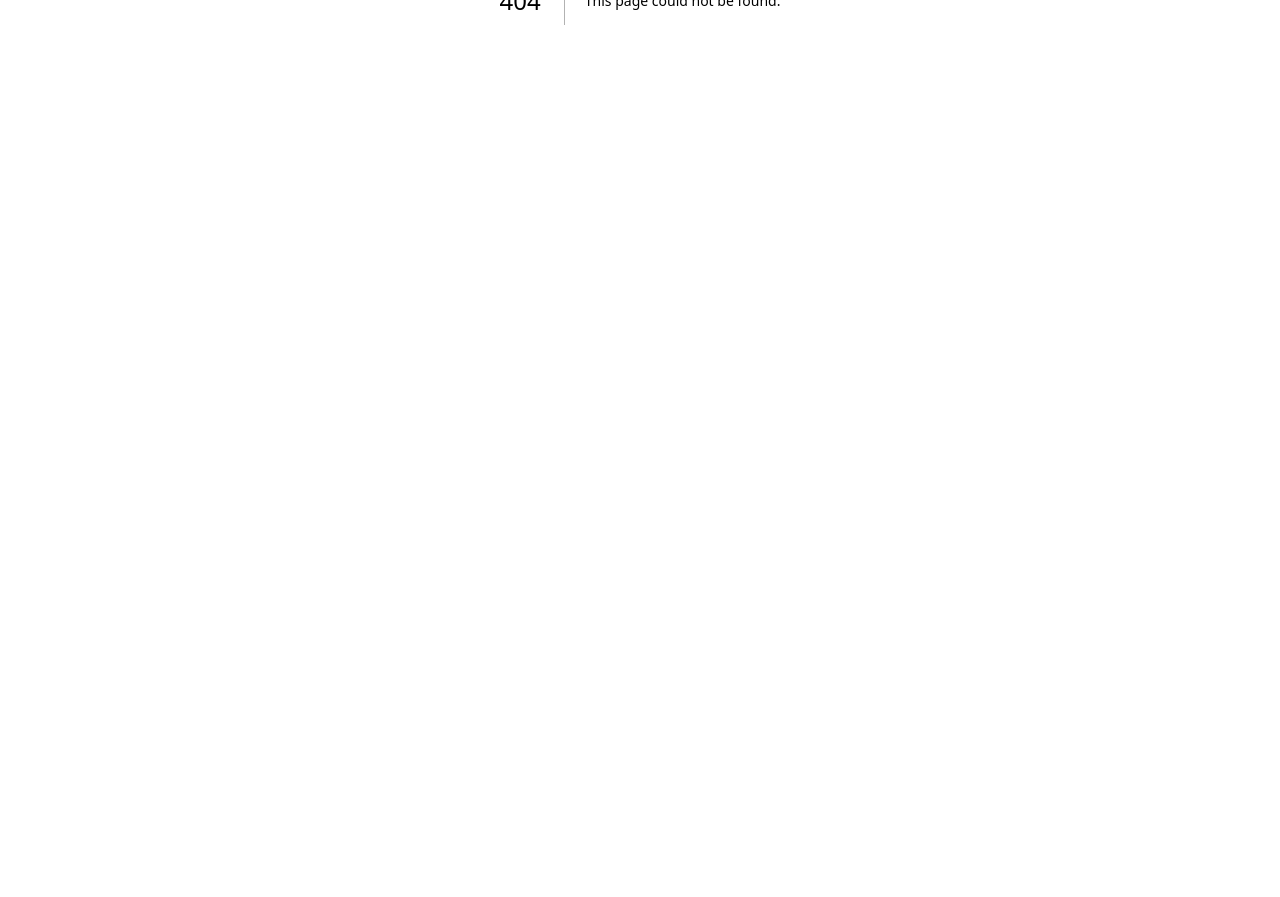
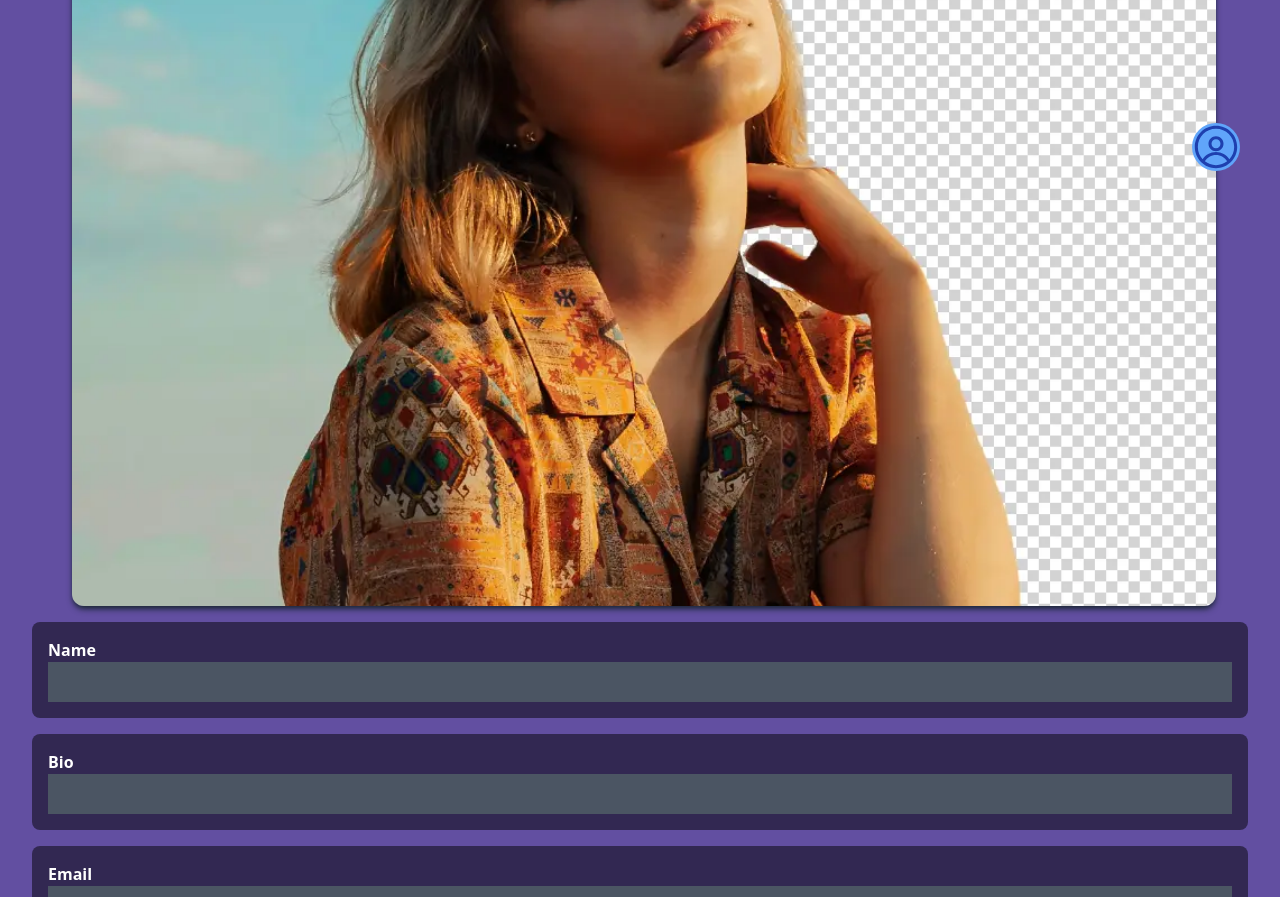
Before and after one commit to coyjiv/Rombo, a Next.js app: page /editProfile in a window 1280 px wide. Before the commit this address had no page. Shown: the part 400-1297 px from the top of the page. Before the commit the page ends 800 px from the top, so only its background shows below. Built offline with nearby package versions, Linux system fonts and the light colour scheme.

Commit message:
EditProfile page

```diff
--- a/src/components/gallery/Gallery.tsx
+++ b/src/components/gallery/Gallery.tsx
@@ -7,9 +7,9 @@ const Gallery = ({ images, isOpen, onClose }) => {
   return (
     <div className={`fixed top-0 left-0 w-full h-full  flex justify-center items-center ${isOpen ? "opacity-100 pointer-events-auto" : "opacity-0 pointer-events-none"}`}>
       <div className={`absolute top-0 left-0 w-full h-full bg-black opacity-70 duration-100 ${isOpen ? "visible" : "invisible"}`} onClick={onClose}></div>
-      <div className={`relative z-10 w-full max-w-lg bg-white p-10 rounded-lg shadow-md transform ${isOpen ? "scale-100" : "scale-0"} transition-transform duration-300 ease-in-out`}>
+      <div className={`relative z-10 w-full max-w-lg bg-dark-purple p-10 rounded-lg shadow-md transform ${isOpen ? "scale-100" : "scale-0"} transition-transform duration-300 ease-in-out`}>
         <button
-          className="absolute top-2 right-2 rounded-full hover:bg-dark-purple p-2 duration-300 text-xl"
+          className="absolute text-white top-2 right-2 rounded-full hover:bg-medium-purple p-2 duration-300 text-xl"
           onClick={onClose}
         >
           <RxCross1 />
--- /dev/null
+++ b/src/pages/editProfile/index.tsx
@@ -0,0 +1,160 @@
+import React, { useRef, useState } from "react";
+import Image from "next/image";
+import { RxAvatar } from "react-icons/rx";
+import Gallery from "@/components/gallery/Gallery";
+
+const EditProfile = ({ setIsEditing, profileData, setProfileData, openGallery }: any) => {
+  const [editedProfileData, setEditedProfileData] = useState({
+    ...profileData,
+  });
+  const [selectedImage, setSelectedImage] = useState("/img/avatar.webp");
+  const [isGalleryOpen, setIsGalleryOpen] = useState(false);
+  const imageInputRef = useRef(null);
+
+  const handleSaveProfile = () => {
+    setProfileData(editedProfileData);
+    setIsEditing(false);
+  };
+
+  const handleCancelEdit = () => {
+    setIsEditing(false);
+    setEditedProfileData({ ...profileData });
+  };
+
+  const handleInputChange = (e) => {
+    const { name, value } = e.target;
+    setEditedProfileData((prevData: any) => ({
+      ...prevData,
+      [name]: value,
+    }));
+  };
+
+  const handleImageSelect = (e) => {
+    const file = e.target.files[0];
+    if (file && file.type.startsWith("image/")) {
+      setSelectedImage(URL.createObjectURL(file));
+    }
+  };
+
+  const handleRxAvatarClick = () => {
+    imageInputRef.current.click();
+  };
+
+  const handleImageClick = () => {
+    setIsGalleryOpen(true);
+  };
+  const galleryImages = [
+    {
+      original: selectedImage,
+      thumbnail: selectedImage,
+    },
+  ];
+
+  return (
+    <div className="w-full mt-12 rounded-lg bg-medium-purple shadow-2xl p-4 text-white">
+      <div className="flex ml-10">
+        {selectedImage && (
+          <Image
+            onClick={handleImageClick}
+            className="rounded-xl w-full shadow-slate-800 shadow-md cursor-pointer ml-4"
+            alt="Avatar"
+            src={selectedImage}
+            width={200}
+            height={200}
+          />
+        )}
+        <input
+          type="file"
+          accept="image/*"
+          onChange={handleImageSelect}
+          className="hidden"
+          ref={imageInputRef}
+        />
+        <button onClick={handleRxAvatarClick}>
+          <RxAvatar className="text-blue-800 bg-blue-400 text-5xl relative right-6 top-3 hover:shadow-custom rounded-full duration-500" />
+        </button>
+      </div>
+      <div>
+        <ul className="grid gap-4 p-4 text-white">
+          <div className="cursor-pointer hover:bg-opacity-60 bg-dark-purple duration-300 rounded-lg p-4">
+            <li className="font-bold">Name</li>
+            <input
+              className="py-2 bg-gray-600 w-full "
+              type="text"
+              id="name"
+              name="name"
+              value={editedProfileData.name}
+              onChange={handleInputChange}
+            />
+          </div>
+
+          <div className="cursor-pointer hover:bg-opacity-60 bg-dark-purple duration-300 rounded-lg p-4">
+            <li className="font-bold">Bio</li>
+            <input
+              className="py-2 bg-gray-600 w-full "
+              type="text"
+              id="bio"
+              name="bio"
+              value={editedProfileData.bio}
+              onChange={handleInputChange}
+            />
+          </div>
+
+          <div className="cursor-pointer hover:bg-opacity-60 bg-dark-purple duration-300 rounded-lg p-4">
+            <li className="font-bold">Email</li>
+            <input
+              className="py-2 bg-gray-600 w-full "
+              type="text"
+              id="email"
+              name="email"
+              value={editedProfileData.email}
+              onChange={handleInputChange}
+            />
+          </div>
+
+          <div className="cursor-pointer hover:bg-opacity-60 bg-dark-purple duration-300 rounded-lg p-4">
+            <li className="font-bold">Phone number</li>
+
+            <input
+              className="py-2 bg-gray-600 w-full "
+              type="text"
+              id="phone"
+              name="phone"
+              value={editedProfileData.phone}
+              onChange={handleInputChange}
+            />
+          </div>
+
+          <div className="cursor-pointer hover:bg-opacity-60 bg-dark-purple duration-300 rounded-lg p-4">
+            <li className="font-bold">Nickname</li>
+            <input
+              className="py-2 bg-gray-600 w-full "
+              type="text"
+              id="nickname"
+              name="nickname"
+              value={editedProfileData.nickname}
+              onChange={handleInputChange}
+            />
+          </div>
+        </ul>
+      </div>
+      <div className="flex justify-between p-4">
+        <button className="btn btn-primary " onClick={handleSaveProfile}>
+          Save Profile
+        </button>
+        <button className="btn btn-danger" onClick={handleCancelEdit}>
+          Cancel
+        </button>
+      </div>
+      {isGalleryOpen && (
+        <Gallery
+          images={galleryImages}
+          isOpen={isGalleryOpen}
+          onClose={() => setIsGalleryOpen(false)}
+        />
+      )}
+    </div>
+  );
+};
+
+export default EditProfile;
--- a/src/pages/profile/index.tsx
+++ b/src/pages/profile/index.tsx
@@ -1,4 +1,5 @@
 import React, { useEffect, useRef, useState } from "react";
+import EditProfile from "../editProfile";
 import Image from "next/image";
 import { faker } from "@faker-js/faker";
 import { RxAvatar} from "react-icons/rx";
@@ -24,7 +25,6 @@ const Profile = ({ handleBackToChatList, openGallery}) => {
   const [isEditing, setIsEditing] = useState(false);
   const [error, setError] = useState(null);
   const [selectedImage, setSelectedImage] = useState("/img/avatar.webp");
-  const [isRxCrossVisible, setIsRxCrossVisible] = useState(false);
   const imageInputRef = useRef(null);
 
   useEffect(() => {
@@ -58,7 +58,7 @@ const Profile = ({ handleBackToChatList, openGallery}) => {
   };
 
  const handleEditProfileClick = () => {
-    setIsEditing(!isEditing);
+    setIsEditing(true);
   };
 
   const handleImageClick = () => {
@@ -75,23 +75,33 @@ const Profile = ({ handleBackToChatList, openGallery}) => {
       <div className="flex justify-between p-4">
         <button
           onClick={handleBackToChatList}
-          className="text-white p-[6px]  text-3xl rounded-full duration-300transition ease-in-out bg-blue-500 hover:-translate-y-1 hover:scale-110 hover:bg-indigo-600 duration-300 "
+          className="text-white p-[6px]  text-3xl rounded-full transition ease-in-out bg-blue-500 hover:-translate-y-1 hover:scale-110 hover:bg-indigo-600 duration-300"
         >
           <BiArrowBack />
         </button>
+        {!isEditing ? (
           <button
-          className="text-white p-[10px] text-xl rounded-full duration-300transition ease-in-out bg-blue-500 hover:-translate-y-1 hover:scale-110 hover:bg-indigo-600 duration-300 "
+            className="text-white p-[10px] text-xl rounded-full transition ease-in-out bg-blue-500 hover:-translate-y-1 hover:scale-110 hover:bg-indigo-600 duration-300"
             onClick={handleEditProfileClick}
           >
             <FaEdit />
           </button>
+        ) : null}
       </div>
+      {isEditing ? (
+        <EditProfile
+          setIsEditing={setIsEditing}
+          profileData={profileData}
+          setProfileData={setProfileData}
+        />
+      ) : (
+        <div>
           <div className="flex justify-between mb-4">
             <div
               className="mb-4 p-4 duration-300 border-dark-purple cursor-pointer"
               onClick={handleImageClick}
             >
-          <div className=" text-gray-300 font-bold text-2xl mb-1">{name}</div>
+              <div className="text-gray-300 font-bold text-2xl mb-1">{name}</div>
               <div className="text-gray-300">{bio}</div>
             </div>
             <div className="flex">
@@ -117,30 +127,30 @@ const Profile = ({ handleBackToChatList, openGallery}) => {
               </button>
             </div>
           </div>
-      <ul className=" grid gap-4 p-4 text-white">
-        <div className="cursor-pointer hover:bg-opacity-60  bg-dark-purple duration-300 rounded-lg p-4 ">
+          <ul className="grid gap-4 p-4 text-white">
+            <div className="cursor-pointer hover:bg-opacity-60 bg-dark-purple duration-300 rounded-lg p-4">
               <li className="font-bold">Email</li>
               {email}
             </div>
 
-        <div className="cursor-pointer hover:bg-opacity-60 bg-dark-purple duration-300 rounded-lg p-4 ">
+            <div className="cursor-pointer hover:bg-opacity-60 bg-dark-purple duration-300 rounded-lg p-4">
               <li className="font-bold">Phone number</li>
               <div>{phone}</div>
             </div>
 
-        <div className="cursor-pointer hover:bg-opacity-60 bg-dark-purple duration-300 rounded-lg p-4 ">
+            <div className="cursor-pointer hover:bg-opacity-60 bg-dark-purple duration-300 rounded-lg p-4">
               <li className="font-bold">Nickname</li>
               <div>{nickname}</div>
             </div>
 
-        <div className="hover:bg-opacity-60 duration-300 rounded-lg p-4 ">
+            <div className="hover:bg-opacity-60 duration-300 rounded-lg p-4">
               <li className="font-bold flex justify-center">
-            <button className="btn btn-primary w-1/3">Edit profile</button>
+                <button  onClick={handleEditProfileClick} className="btn btn-primary w-1/3">Edit profile</button>
               </li>
             </div>
           </ul>
-
-
+        </div>
+      )}
     </div>
   );
 };
```
Lines whose indentation alone changed are shown as unchanged.
